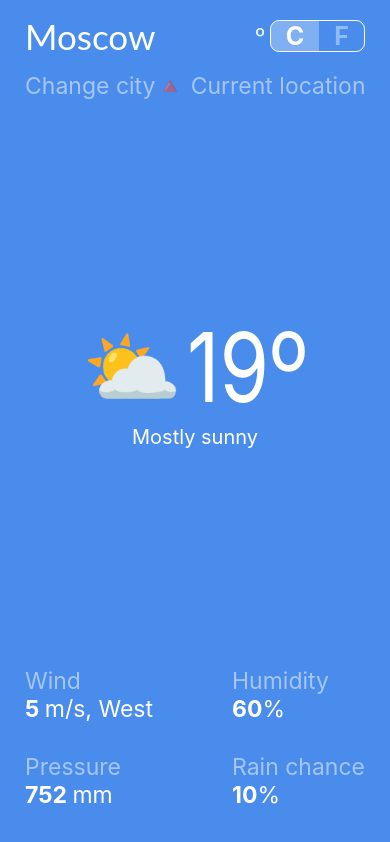
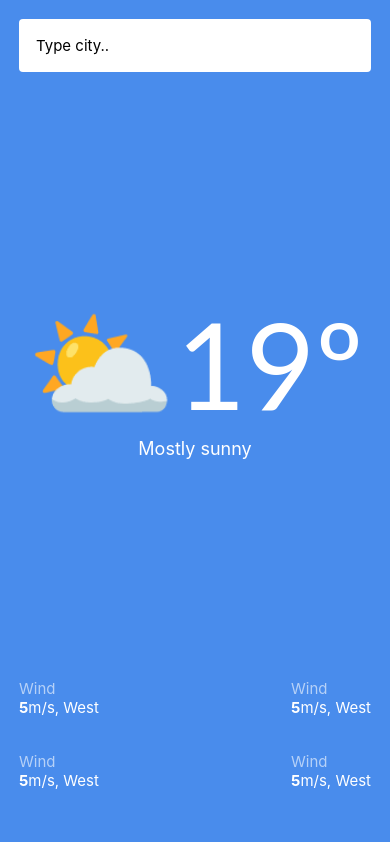
Before and after one commit to dekitsuneco/react-native-weather-forecast, a React Native app: screen / in a window 390 px wide. Built offline with nearby package versions, Linux system fonts and the light colour scheme.

Commit message:
Remove useless components

```diff
--- a/App.js
+++ b/App.js
@@ -1,15 +1,15 @@
 import React, {useState} from 'react';
-import {View, FlatList, Text, Image, StyleSheet} from 'react-native';
-import Header from './components/Header/Header';
-import Info from './components/Info/Info';
-import Main from './components/Main/Main';
+import {View, StyleSheet} from 'react-native';
+import SettingsBlock from './components/SettingsBlock/SettingsBlock';
+import WidgetBlock from './components/WidgetBlock/WidgetBlock';
+import InfoBlock from './components/InfoBlock/InfoBlock';
 
 const App = () => {
   return (
     <View style={styles.root}>
-      <Header />
-      <Main />
-      <Info />
+      <SettingsBlock />
+      <WidgetBlock />
+      <InfoBlock />
     </View>
   );
 };
--- a/components/Header/CityTitle/CityTitle.js
+++ /dev/null
@@ -1,23 +0,0 @@
-import {StyleSheet, Text, View} from 'react-native';
-import React from 'react';
-
-const CityTitle = () => {
-  return (
-    <View style={styles.cityTitleView}>
-      <Text style={styles.cityTitle}>Moscow</Text>
-    </View>
-  );
-};
-
-export default CityTitle;
-
-const styles = StyleSheet.create({
-  cityTitleView: {},
-  cityTitle: {
-    fontFamily: 'Lato',
-    fontStyle: 'normal',
-    fontWeight: 'normal',
-    fontSize: 35,
-    color: '#FFFFFF',
-  },
-});
--- a/components/Header/Header.js
+++ /dev/null
@@ -1,29 +0,0 @@
-import {StyleSheet, Text, View} from 'react-native';
-import React from 'react';
-import CityTitle from './CityTitle/CityTitle';
-import TemperatureSwitch from './TemperatureSwitch/TemperatureSwitch';
-import LocationSwitch from './LocationSwitch/LocationSwitch';
-
-const Header = () => {
-  return (
-    <View style={styles.header}>
-      <View style={styles.headerRow}>
-        <CityTitle />
-        <TemperatureSwitch />
-      </View>
-      <LocationSwitch />
-    </View>
-  );
-};
-
-export default Header;
-
-const styles = StyleSheet.create({
-  headerRow: {
-    flexDirection: 'row',
-    justifyContent: 'space-between',
-    paddingVertical: 15,
-    paddingHorizontal: 25,
-    textAlign: 'center',
-  },
-});
--- a/components/Header/LocationSwitch/LocationSwitch.js
+++ /dev/null
@@ -1,38 +0,0 @@
-import {StyleSheet, Text, View} from 'react-native';
-import React from 'react';
-
-const LocationSwitch = () => {
-  return (
-    <View style={styles.locationSwitchView}>
-      <View style={styles.locationCityView}>
-        <Text style={styles.locationCity}>Change city</Text>
-      </View>
-      <View style={styles.locationCurrentView}>
-        <Text style={styles.locationCurrent}>🔺 Current location</Text>
-      </View>
-    </View>
-  );
-};
-
-export default LocationSwitch;
-
-const styles = StyleSheet.create({
-  locationSwitchView: {
-    flexDirection: 'row',
-    justifyContent: 'space-between',
-    alignItems: 'center',
-    paddingHorizontal: 25,
-  },
-  locationCityView: {},
-  locationCity: {
-    color: 'rgba(255, 255, 255, 1)',
-    fontSize: 23,
-    opacity: 0.5,
-  },
-  locationCurrentView: {},
-  locationCurrent: {
-    color: 'rgba(255, 255, 255, 1)',
-    fontSize: 23,
-    opacity: 0.5,
-  },
-});
--- a/components/Header/TemperatureSwitch/TemperatureSwitch.js
+++ /dev/null
@@ -1,61 +0,0 @@
-import {StyleSheet, Text, View} from 'react-native';
-import React from 'react';
-
-const TemperatureSwitch = () => {
-  return (
-    <View style={styles.temperatureSwitchView}>
-      <View>
-        <Text style={styles.temperatureSign}>º</Text>
-      </View>
-      <View style={styles.temperatureBtns}>
-        <View>
-          <Text style={styles.temperatureCelsius}>C</Text>
-        </View>
-        <View>
-          <Text style={styles.temperatureFahrenheit}>F</Text>
-        </View>
-      </View>
-    </View>
-  );
-};
-
-export default TemperatureSwitch;
-
-const styles = StyleSheet.create({
-  temperatureSwitchView: {
-    flexDirection: 'row',
-    alignItems: 'center',
-    color: 'rgba(255, 255, 255, 1)',
-  },
-  temperatureSign: {
-    paddingRight: 5,
-    color: 'rgba(255, 255, 255, 1)',
-    fontSize: 20,
-  },
-  temperatureBtns: {
-    flexDirection: 'row',
-    alignItems: 'center',
-    borderWidth: 1,
-    borderColor: 'white',
-    borderTopRightRadius: 9,
-    borderTopLeftRadius: 9,
-    borderBottomRightRadius: 9,
-    borderBottomLeftRadius: 9,
-  },
-  temperatureCelsius: {
-    paddingHorizontal: 15,
-    color: 'rgba(255, 255, 255, 1)',
-    backgroundColor: 'rgba(255, 255, 255, 0.3)',
-    borderTopLeftRadius: 8,
-    borderBottomLeftRadius: 8,
-    fontSize: 25,
-    fontWeight: 'bold',
-  },
-  temperatureFahrenheit: {
-    paddingHorizontal: 15,
-    color: 'rgba(255, 255, 255, 1)',
-    opacity: 0.4,
-    fontSize: 25,
-    fontWeight: 'bold',
-  },
-});
--- a/components/Info/Info.js
+++ /dev/null
@@ -1,36 +0,0 @@
-import {StyleSheet, Text, View} from 'react-native';
-import React from 'react';
-import InfoItem from './InfoItem/InfoItem';
-
-const Info = () => {
-  return (
-    <View style={styles.infoView}>
-      <View style={styles.infoRow}>
-        <InfoItem
-          title="Wind"
-          value="5 "
-          scale="m/s, West"
-          isBottomRow={false}
-        />
-        <InfoItem title="Pressure" value="752 " scale="mm" isBottomRow={true} />
-      </View>
-      <View style={styles.infoRow}>
-        <InfoItem title="Humidity" value="60" scale="%" isBottomRow={false} />
-        <InfoItem title="Rain chance" value="10" scale="%" isBottomRow={true} />
-      </View>
-    </View>
-  );
-};
-
-export default Info;
-
-const styles = StyleSheet.create({
-  infoView: {
-    flexDirection: 'row',
-    justifyContent: 'space-between',
-    paddingBottom: 35,
-    paddingHorizontal: 25,
-    textAlign: 'center',
-  },
-  infoRow: {},
-});
--- a/components/Info/InfoItem/InfoItem.js
+++ /dev/null
@@ -1,40 +0,0 @@
-import {StyleSheet, Text, View} from 'react-native';
-import React from 'react';
-
-const InfoItem = ({title, value, scale, isBottomRow}) => {
-  return (
-    <View
-      style={
-        // eslint-disable-next-line react-native/no-inline-styles
-        isBottomRow ? {...styles.infoItem, marginBottom: 0} : styles.infoItem
-      }>
-      <Text style={styles.infoTitle}>{title}</Text>
-      <Text>
-        <Text style={styles.infoValue}>{value}</Text>
-        <Text style={styles.infoValueScale}>{scale}</Text>
-      </Text>
-    </View>
-  );
-};
-
-export default InfoItem;
-
-const styles = StyleSheet.create({
-  infoItem: {
-    marginBottom: 30,
-  },
-  infoTitle: {
-    fontSize: 23,
-    opacity: 0.5,
-    color: 'white',
-  },
-  infoValue: {
-    fontSize: 23,
-    fontWeight: 'bold',
-    color: 'white',
-  },
-  infoValueScale: {
-    fontSize: 23,
-    color: 'white',
-  },
-});
--- a/components/Main/Main.js
+++ /dev/null
@@ -1,51 +0,0 @@
-import {StyleSheet, Text, View} from 'react-native';
-import React from 'react';
-
-const Main = () => {
-  return (
-    <View style={styles.mainView}>
-      <View style={styles.weatherMainInfo}>
-        <View style={styles.topRow}>
-          <Text style={styles.weatherIcon}>⛅</Text>
-          <Text style={styles.weatherTemperature}>19º</Text>
-        </View>
-        <View style={styles.bottomRow}>
-          <Text style={styles.weatherDescription}>Mostly sunny</Text>
-        </View>
-      </View>
-    </View>
-  );
-};
-
-export default Main;
-
-const styles = StyleSheet.create({
-  mainView: {
-    flex: 1,
-    justifyContent: 'center',
-    alignItems: 'center',
-  },
-  topRow: {
-    flexDirection: 'row',
-    justifyContent: 'center',
-    marginBottom: 9,
-  },
-  weatherIcon: {
-    fontSize: 80,
-    color: 'white',
-    paddingRight: 5,
-  },
-  weatherTemperature: {
-    fontSize: 80,
-    color: 'white',
-    transform: [{scaleX: 1}, {scaleY: 1.2}],
-  },
-  bottomRow: {
-    flexDirection: 'row',
-    justifyContent: 'center',
-  },
-  weatherDescription: {
-    fontSize: 20,
-    color: 'white',
-  },
-});
```
